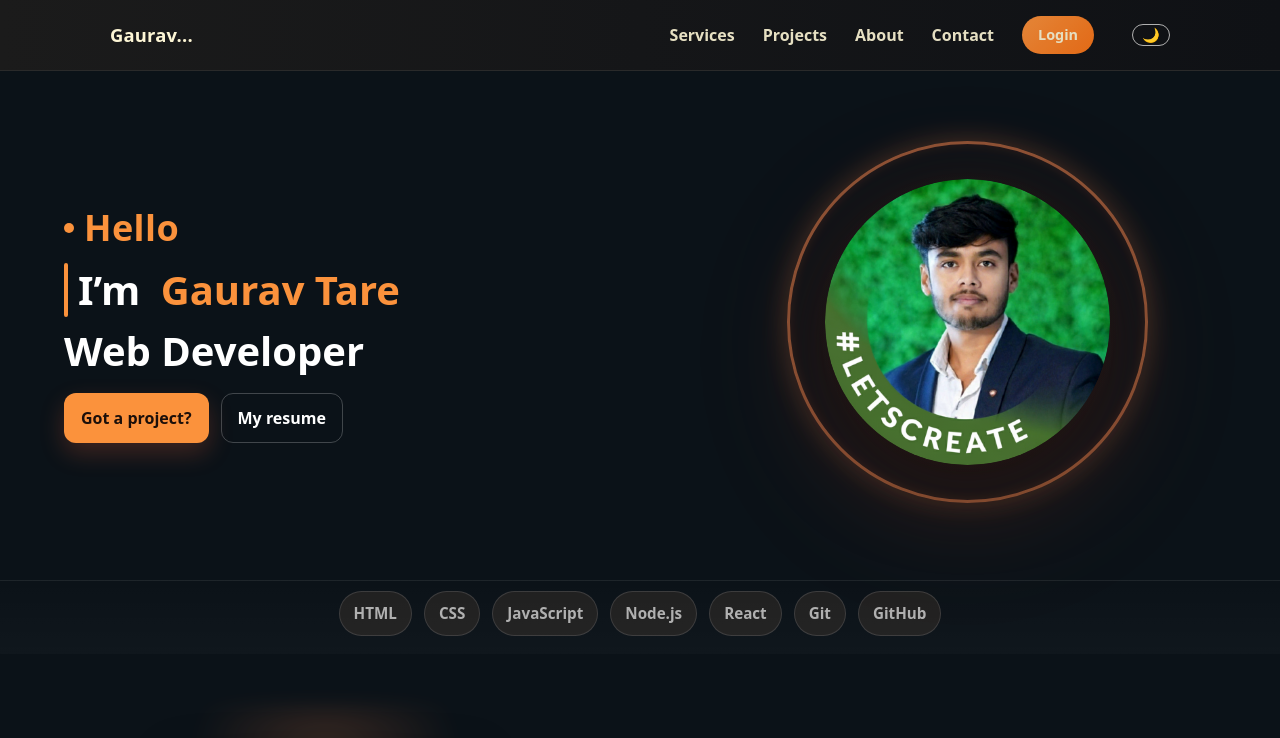
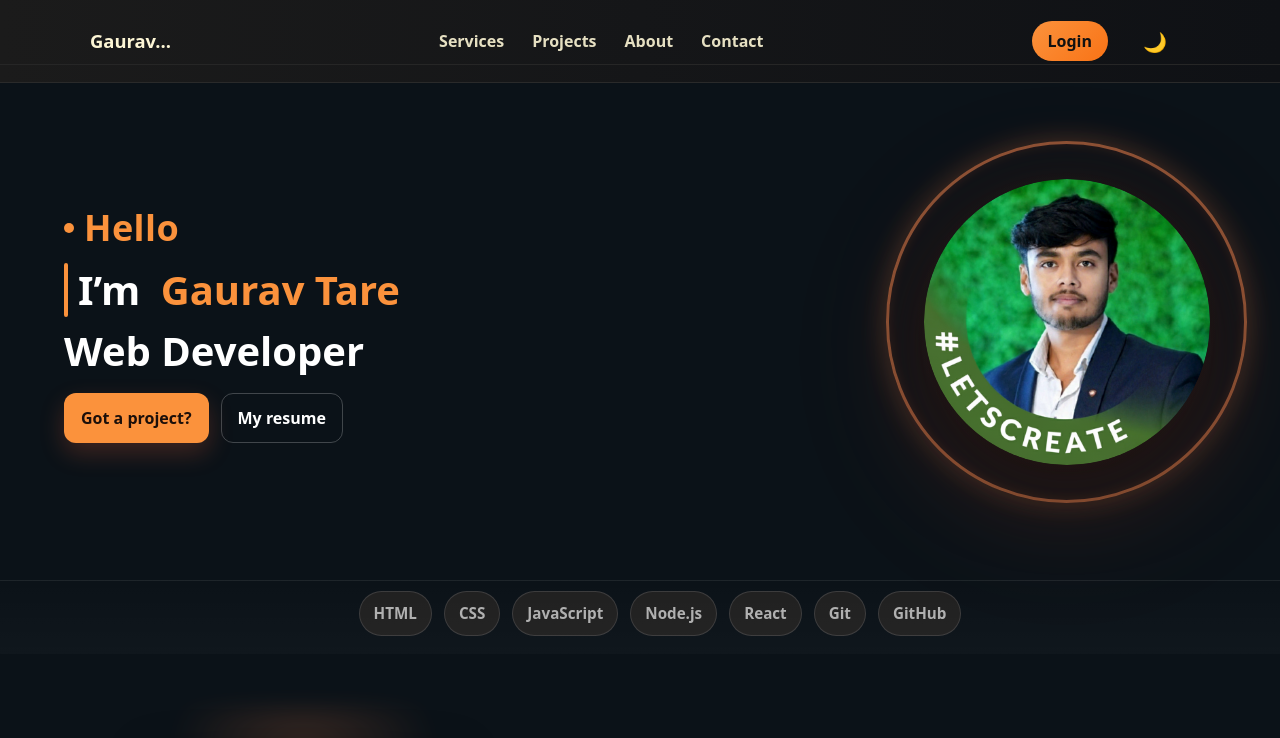
Before and after one commit to g-star-05/Gaurav_Portfolio, a React (Vite) app: page / in a window 1280 px wide. Shown: the top 738 px of the page. Built offline with nearby package versions, Linux system fonts and the light colour scheme.

Commit message:
nav bar changes

```diff
--- a/src/Component/nav-bar/Nav.css
+++ b/src/Component/nav-bar/Nav.css
@@ -1,10 +1,3 @@
-/* ---------- Base ---------- */
-*,
-*::before,
-*::after {
-  box-sizing: border-box;
-}
-
 :root {
   --bg-start: #1b1b1b;
   --bg-end: #0f1115;
@@ -12,91 +5,136 @@
   --ring: #f4d38b;
   --nav-h: 64px;
 
-  /* extra tokens for buttons / theme toggle */
   --text-main: var(--ink);
   --text-muted: #b0b0b0;
   --accent: #fb923c;
 }
 
-html,
 body {
   margin: 0;
-  padding: 0;
-}
-body {
-  padding-top: var(--nav-h); /* content below fixed nav */
+  padding-top: var(--nav-h);
 }
 
-/* ---------- Navbar (fixed, no width tricks) ---------- */
+/* ---------- Navbar ---------- */
 .nav {
   position: fixed;
-  inset-block-start: 0; /* top */
-  inset-inline: 0; /* left + right */
-  z-index: 9999;
+  inset: 0 auto auto 0;
+  width: 100%;
   background: linear-gradient(90deg, var(--bg-start), var(--bg-end));
   border-bottom: 1px solid #2a2a2a;
-  backdrop-filter: saturate(140%) blur(6px);
+  backdrop-filter: blur(8px);
+  z-index: 9999;
 }
 
 .nav-container {
   max-width: 1100px;
-  margin-inline: auto;
-  padding-inline: 20px; /* padding lives inside width (border-box) */
-  padding-block: 16px;
+  margin: 0 auto;
+  padding: 16px 20px;
   display: flex;
+  justify-content: space-between;
   align-items: center;
-  justify-content: space-between;
-  inline-size: 100%;
 }
 
 .brand {
   color: var(--ink);
   text-decoration: none;
   font-weight: 800;
-  letter-spacing: 0.2px;
   font-size: 1.15rem;
 }
 
-/* ---------- Desktop menu ---------- */
+/* ---------- Menu ---------- */
 .menu {
-  display: none;
+  display: flex;
   gap: 28px;
   align-items: center;
 }
+
 .menu a {
   color: var(--ink);
   text-decoration: none;
   font-weight: 600;
   opacity: 0.9;
 }
+
 .menu a:hover {
   opacity: 1;
   text-decoration: underline;
   text-underline-offset: 6px;
 }
 
+/* ---------- Right Side ---------- */
+.nav-right {
+  display: flex;
+  align-items: center;
+  gap: 12px;
+}
+
+/* ---------- Login Button ---------- */
+.login-btn {
+  background: linear-gradient(135deg, #fb923c, #f97316);
+  color: #111;
+  border: none;
+  padding: 8px 16px;
+  border-radius: 999px;
+  font-weight: 600;
+  cursor: pointer;
+  text-decoration: none;
+  transition: transform 0.2s ease, box-shadow 0.2s ease;
+}
+
+.login-btn:hover {
+  transform: scale(1.05);
+  box-shadow: 0 4px 10px rgba(251, 146, 60, 0.6);
+}
+
+.logout {
+  background: #ef4444;
+  color: white !important;
+}
+
+.logout:hover {
+  background: #dc2626;
+}
+
+/* ---------- Theme Toggle ---------- */
+.theme-toggle {
+  background: none;
+  border: none;
+  cursor: pointer;
+  font-size: 1.2rem;
+  color: var(--text-main);
+  transition: transform 0.25s ease;
+}
+
+.theme-toggle:hover {
+  transform:scale(1.05);
+}
+
 /* ---------- Hamburger ---------- */
 .hamburger {
   inline-size: 40px;
   block-size: 40px;
-  display: grid;
+  display: none;
   place-items: center;
   background: transparent;
+  border: none;
   border-radius: 10px;
   cursor: pointer;
-  z-index: 100; /* above drawer */
 }
+
 .hamburger span {
-  inline-size: 22px;
-  block-size: 2.5px;
+  width: 22px;
+  height: 2.5px;
   background: var(--ink);
   border-radius: 2px;
   display: block;
   transition: transform 0.25s ease, opacity 0.2s ease;
 }
+
 .hamburger span + span {
-  margin-block-start: 6px;
+  margin-top: 6px;
 }
+
 .hamburger.active span:nth-child(1) {
   transform: translateY(8px) rotate(45deg);
 }
@@ -107,148 +145,7 @@ body {
   transform: translateY(-8px) rotate(-45deg);
 }
 
-/* ---------- Mobile Drawer (no margins that push width) ---------- */
-.drawer {
-  position: fixed;
-  inset-inline: 0; /* left+right, no 100vw */
-  inset-block-start: var(--nav-h);
-  z-index: 10000;
-  background: #161616;
-  border-bottom: 1px solid #242424;
-
-  max-height: 0; /* collapsed */
-  overflow: hidden; /* vertical only */
-  transition: max-height 0.28s ease;
-}
-
-.drawer.open {
-  max-height: 320px;
-}
-
-.drawer-inner {
-  max-width: 1100px;
-  margin-inline: auto;
-  padding-inline: 16px;
-  padding-block: 12px;
-  display: grid;
-  gap: 12px;
-}
-
-.drawer a {
-  display: block;
-  padding: 12px 16px;
-  border-radius: 10px;
-  color: var(--ink);
-  text-decoration: none;
-  background: #161616;
-  border: 1px solid #262626;
-  font-weight: 600;
-}
-
-
-/* ---------- Auth buttons (desktop) ---------- */
-
-.auth-buttons {
-  display: flex;
-  gap: 10px;
-  align-items: center;
-}
-
-.signup-btn,
-.login-btn {
-  padding: 8px 16px;
-  border-radius: 999px;
-  text-decoration: none;
-  font-weight: 600;
-  font-size: 0.9rem;
-  transition: all 0.3s ease;
-}
-
-/* outline signup */
-.signup-btn {
-  background: transparent;
-  border: 1px solid var(--accent);
-  color: var(--accent);
-}
-
-.signup-btn:hover {
-  background: var(--accent);
-  color: #111;
-}
-
-/* filled login */
-.login-btn {
-  background: linear-gradient(135deg, #fb923c, #f97316);
-  color: #111;
-  border: none;
-}
-
-.login-btn:hover {
-  filter: brightness(1.15);
-}
-
-/* For mobile drawer last button as primary */
-.drawer-link:last-child {
-  background: linear-gradient(135deg, #f97316, #f43f5e);
-  color: #fff;
-  text-align: center;
-  margin-top: 10px;
-  border-radius: 8px;
-  padding: 10px;
-}
-
-/* ---------- Theme toggle ---------- */
-.theme-toggle {
-  margin-left: 10px;
-  background: whitesmoke;
-  border-radius: 50%;
-  width: 25px;
-  height: 35px;
-  color: var(--text-main);
-  font-size: 18px;
-  cursor: pointer;
-  display: grid;
-  place-items: center;
-  transition: all 0.3s ease;
-  outline: none !important;
-}
-
-.theme-toggle:hover {
-  border-color: var(--accent);
-  transform: rotate(20deg);
-}
-
-/* ---------- Desktop ---------- */
-@media (min-width: 900px) {
-  .menu {
-    display: flex;
-  }
-  .hamburger {
-    display: none;
-  }
-  .drawer {
-    display: none;
-  }
-}
-
-/* ---------- Safe media & text ---------- */
-img,
-video,
-canvas,
-svg {
-  max-width: 100%;
-  height: auto;
-  display: block;
-}
-pre,
-code,
-kbd,
-samp {
-  white-space: pre-wrap;
-  word-break: break-word;
-}
-
-/* ---------- Mobile Drawer ---------- */
+/* ---------- Drawer ---------- */
 .drawer {
   position: fixed;
   top: var(--nav-h);
@@ -258,8 +155,8 @@ samp {
   overflow: hidden;
   max-height: 0;
   transition: max-height 0.35s ease;
+  border-bottom: 1px solid #262626;
   z-index: 9998;
-  border-bottom: 1px solid #262626;
 }
 
 .drawer.open {
@@ -276,8 +173,8 @@ samp {
 .drawer-inner a {
   color: var(--ink);
   text-decoration: none;
+  font-weight: 600;
   padding: 12px 18px;
-  font-weight: 600;
   border-radius: 8px;
   background: #161616;
   border: 1px solid #262626;
@@ -289,67 +186,23 @@ samp {
   transform: scale(1.03);
 }
 
-.drawer-link {
-  background: linear-gradient(135deg, #f97316, #f43f5e);
-  color: #fff;
-  text-align: center;
-  margin-top: 10px;
-}
-
-/* right side of nav (desktop + mobile controls) */
-.nav-right {
-  display: flex;
-  align-items: center;
-  gap: 10px;
-}
-
-/* base toggle button style (you already have something similar) */
-.theme-toggle {
-  background: none;
-  border: 1px solid var(--text-muted);
-  border-radius: 999px;
-  width: 38px;
-  height: 22px;
-  padding: 0;
-  display: grid;
-  place-items: center;
-  font-size: 14px;
-  cursor: pointer;
-  transition: all 0.25s ease;
-}
-
-/* remove that white outline when clicking */
-.theme-toggle:focus {
-  outline: none;
-}
-
-/* desktop vs mobile visibility */
-.theme-toggle--desktop {
-  display: none;
-}
-
-.theme-toggle--mobile {
-  display: grid;
-}
-
-/* on bigger screens: show desktop toggle, hide mobile one */
-@media (min-width: 900px) {
-  .theme-toggle--desktop {
-    display: grid;
+/* ---------- Responsive ---------- */
+@media (max-width: 900px) {
+  .menu {
+    display: none; /* hide links */
   }
 
-  .theme-toggle--mobile {
-    display: none;
+  .hamburger {
+    display: grid; /* show on mobile */
+  }
+
+  /* keep login and theme toggle visible */
+  .nav-right {
+    gap: 8px;
   }
 }
 
-.logout {
-  background: #ef4444 !important;
-  color: white !important;
-  border: none;
+.theme-toggle:focus {
+  outline: none;
+  box-shadow: none;
 }
-
-.logout:hover {
-  background: #dc2626 !important;
-  transform: scale(1.05);
-}
--- a/src/Component/nav-bar/Nav.jsx
+++ b/src/Component/nav-bar/Nav.jsx
@@ -8,7 +8,6 @@ export default function Nav() {
   const [isLoggedIn, setIsLoggedIn] = useState(false);
   const navigate = useNavigate();
 
-  // Check if user is logged in (on load)
   useEffect(() => {
     const token = localStorage.getItem("token");
     if (token) setIsLoggedIn(true);
@@ -19,7 +18,6 @@ export default function Nav() {
     document.body.classList.toggle("light", initialTheme === "light");
   }, []);
 
-  // Toggle day/night
   const toggleTheme = () => {
     const newTheme = theme === "dark" ? "light" : "dark";
     setTheme(newTheme);
@@ -27,14 +25,13 @@ export default function Nav() {
     localStorage.setItem("theme", newTheme);
   };
 
-  // Logout function
   const handleLogout = () => {
     localStorage.removeItem("token");
     localStorage.removeItem("isLoggedIn");
     setIsLoggedIn(false);
     alert("Logged out successfully!");
     navigate("/");
-    window.location.reload(); // refresh navbar
+    window.location.reload();
   };
 
   const closeDrawer = () => setOpen(false);
@@ -42,18 +39,21 @@ export default function Nav() {
   return (
     <nav className="nav">
       <div className="nav-container">
+        {/* Brand */}
         <NavLink to="/" className="brand" onClick={closeDrawer}>
           Gaurav<span className="brand-accent">...</span>
         </NavLink>
 
-        {/* Desktop Menu */}
+        {/* Desktop Menu (visible on desktop only) */}
         <div className="menu">
           <NavLink to="/services">Services</NavLink>
           <NavLink to="/projects">Projects</NavLink>
           <NavLink to="/about">About</NavLink>
           <NavLink to="/contact">Contact</NavLink>
+        </div>
 
-          {/* Conditional Login/Logout */}
+        {/* Right Side: Login + Theme + Hamburger */}
+        <div className="nav-right">
           {isLoggedIn ? (
             <button onClick={handleLogout} className="login-btn logout">
               Logout
@@ -64,12 +64,12 @@ export default function Nav() {
             </NavLink>
           )}
 
+          {/* Theme Toggle */}
           <button className="theme-toggle" onClick={toggleTheme}>
             {theme === "dark" ? "🌙" : "☀️"}
           </button>
-        </div>
 
-        {/* Hamburger */}
+          {/* Hamburger (mobile only) */}
           <button
             className={`hamburger ${open ? "active" : ""}`}
             onClick={() => setOpen(!open)}
@@ -80,8 +80,9 @@ export default function Nav() {
             <span></span>
           </button>
         </div>
+      </div>
 
-      {/* Mobile Drawer */}
+      {/* Drawer (mobile only) */}
       <div className={`drawer ${open ? "open" : ""}`}>
         <div className="drawer-inner">
           <NavLink to="/services" onClick={closeDrawer}>
@@ -96,20 +97,6 @@ export default function Nav() {
           <NavLink to="/contact" onClick={closeDrawer}>
             Contact
           </NavLink>
-
-          {isLoggedIn ? (
-            <button onClick={handleLogout} className="drawer-link logout">
-              Logout
-            </button>
-          ) : (
-            <NavLink to="/login" onClick={closeDrawer} className="drawer-link">
-              Login
-            </NavLink>
-          )}
-
-          <button className="theme-toggle" onClick={toggleTheme}>
-            {theme === "dark" ? "🌙 Dark" : "☀️ Light"}
-          </button>
         </div>
       </div>
     </nav>
```
Also changed, not shown: src/Component/auth/Login.jsx (+25 -11 lines), 1 other file (tests, documents, lock files or other folders). Lines whose indentation alone changed are shown as unchanged.
